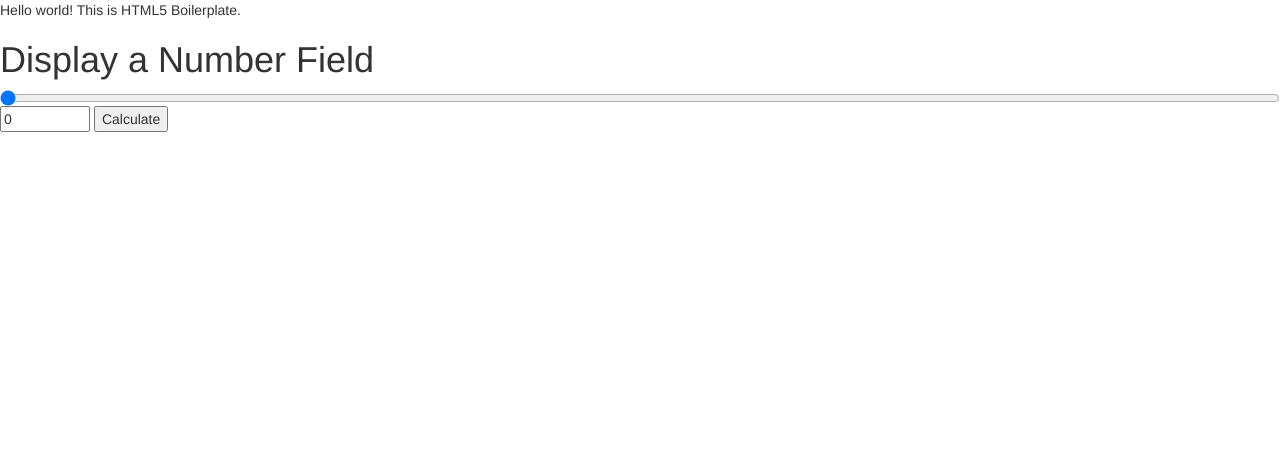
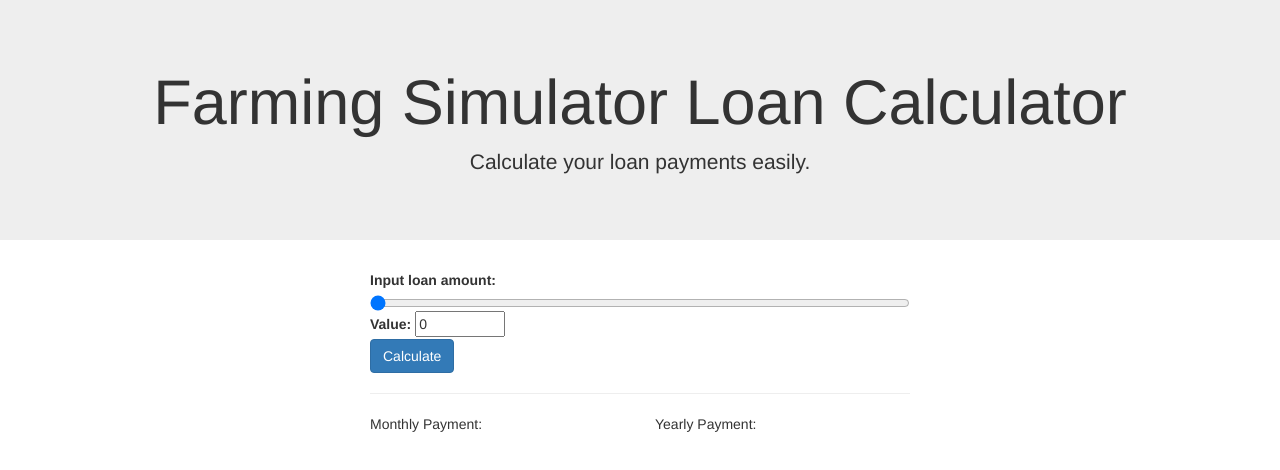
Before and after one commit to finlay-ab/Farming-Simulator-Loan-Calculator, a website built with webpack: page index.html in a window 1280 px wide. Built offline with nearby package versions, Linux system fonts and the light colour scheme.

Commit message:
used bootstrap to create a dynamic page and added output area

```diff
--- a/index.html
+++ b/index.html
@@ -30,16 +30,42 @@
 </head>
 
 <body>
+  <!-- Add your site or application content here -->
+  <div class="jumbotron text-center">
+    <h1>Farming Simulator Loan Calculator</h1>
+    <p>Calculate your loan payments easily.</p>
+  </div>
 
-  <!-- Add your site or application content here -->
-  <p>Hello world! This is HTML5 Boilerplate.</p>
+  <div class="container">
+    <div class="col-lg-3"></div>
+    <div class="col-lg-6">
+      <label>Input loan amount:</label>
+      <input type="range" id="slider" value="0" min="0" max="500000">
 
-  <h1>Display a Number Field</h1>
+      <label>Value:</label>
+      <input type="number" id="textInput" value="0" min="0" max="500000">
+      </br>
+      <button type="button" class="btn btn-primary" onclick="calculateLoan()">Calculate</button>
 
-  <input type="range" id="slider" value="0" min="0" max="500000">
-  <input type="number" id="textInput" value="0" min="0" max="500000">
+      <hr>
 
-  <input type="button" value="Calculate" onclick="msg()">
+      <div class="row">
+        <div class="col-md-6">
+          <p id="monthlyPayment">Monthly Payment: </p>
+        </div>
+        <div class="col-md-6">
+          <p id="totalPayment">Yearly Payment: </p>
+        </div>
+      </div>
+    </div>
+
+    </div>
+    <div class="col-lg-3"></div>
+  </div>
+
+
+
+
 
 
   <script>
```
